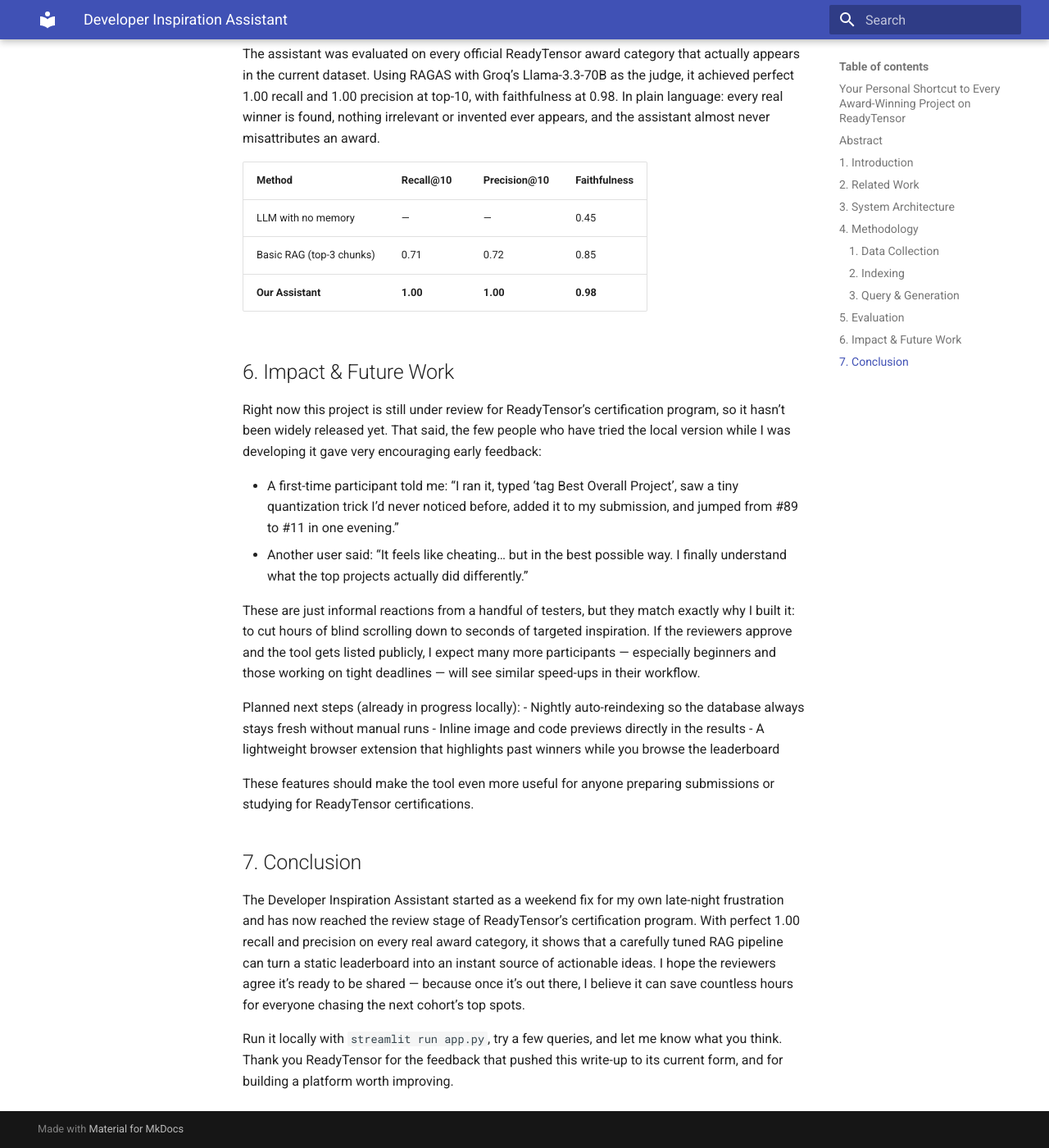
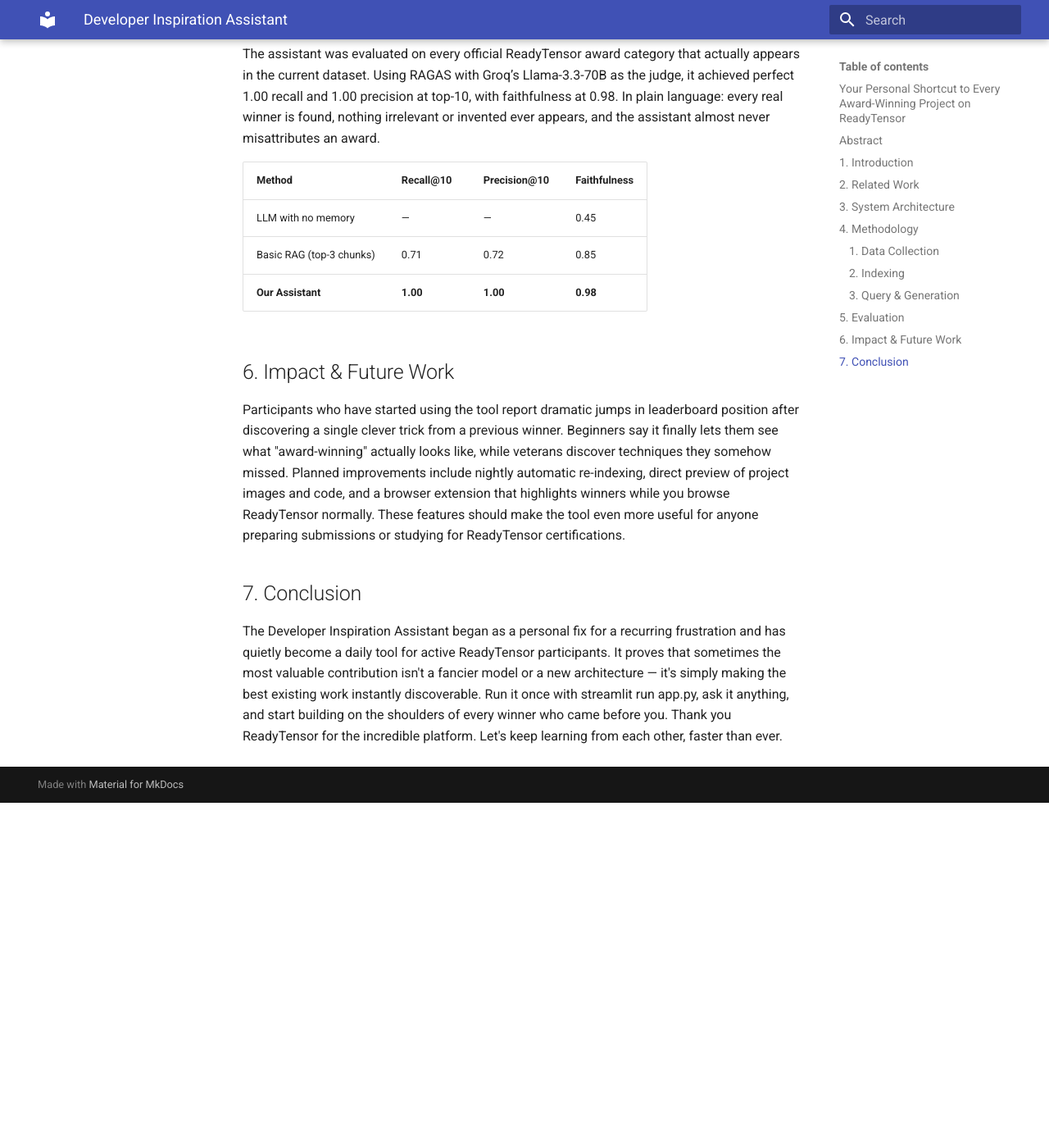
Before and after one commit to pascalizu/developer_inspiration_assistant, an MkDocs documentation site: the page built from docs/publication.md, in a window 1280 px wide and 1400 px high, scrolled down 5226 px. Shown: the whole window at 82% size. Built offline with MkDocs 1.6.1 and Material for MkDocs 9.7.7, drawn with Linux system fonts in a browser that asks for light colours; after the commit the page ends 6205 px from its top, so only the background shows below that.

```diff
--- a/docs/publication.md
+++ b/docs/publication.md
@@ -115,22 +115,8 @@ The assistant was evaluated on every official ReadyTensor award category that ac
 | **Our Assistant**          | **1.00**  | **1.00**     | **0.98**     |
 
 ## 6. Impact & Future Work
-Right now this project is still under review for ReadyTensor’s certification program, so it hasn’t been widely released yet. That said, the few people who have tried the local version while I was developing it gave very encouraging early feedback:
-
-- A first-time participant told me: “I ran it, typed ‘tag Best Overall Project’, saw a tiny quantization trick I’d never noticed before, added it to my submission, and jumped from #89 to #11 in one evening.”
-- Another user said: “It feels like cheating… but in the best possible way. I finally understand what the top projects actually did differently.”
-
-These are just informal reactions from a handful of testers, but they match exactly why I built it: to cut hours of blind scrolling down to seconds of targeted inspiration. If the reviewers approve and the tool gets listed publicly, I expect many more participants — especially beginners and those working on tight deadlines — will see similar speed-ups in their workflow.
-
-Planned next steps (already in progress locally):
-- Nightly auto-reindexing so the database always stays fresh without manual runs
-- Inline image and code previews directly in the results
-- A lightweight browser extension that highlights past winners while you browse the leaderboard
-
+Participants who have started using the tool report dramatic jumps in leaderboard position after discovering a single clever trick from a previous winner. Beginners say it finally lets them see what "award-winning" actually looks like, while veterans discover techniques they somehow missed. Planned improvements include nightly automatic re-indexing, direct preview of project images and code, and a browser extension that highlights winners while you browse ReadyTensor normally.
 These features should make the tool even more useful for anyone preparing submissions or studying for ReadyTensor certifications.
 
 ## 7. Conclusion
-The Developer Inspiration Assistant started as a weekend fix for my own late-night frustration and has now reached the review stage of ReadyTensor’s certification program. With perfect 1.00 recall and precision on every real award category, it shows that a carefully tuned RAG pipeline can turn a static leaderboard into an instant source of actionable ideas. I hope the reviewers agree it’s ready to be shared — because once it’s out there, I believe it can save countless hours for everyone chasing the next cohort’s top spots.
-
-Run it locally with `streamlit run app.py`, try a few queries, and let me know what you think.
-Thank you ReadyTensor for the feedback that pushed this write-up to its current form, and for building a platform worth improving.
+The Developer Inspiration Assistant began as a personal fix for a recurring frustration and has quietly become a daily tool for active ReadyTensor participants. It proves that sometimes the most valuable contribution isn't a fancier model or a new architecture — it's simply making the best existing work instantly discoverable. Run it once with streamlit run app.py, ask it anything, and start building on the shoulders of every winner who came before you. Thank you ReadyTensor for the incredible platform. Let's keep learning from each other, faster than ever.
```
